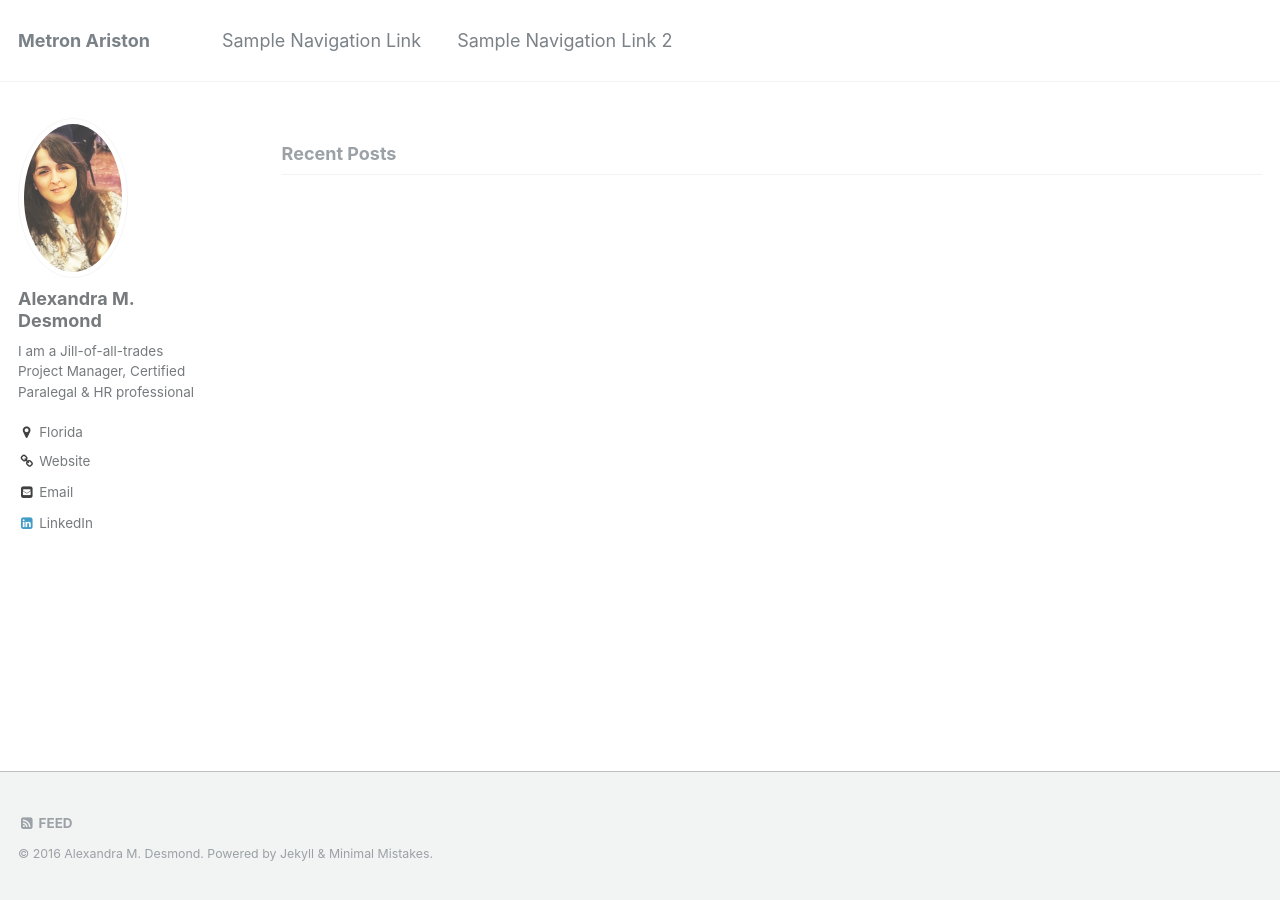
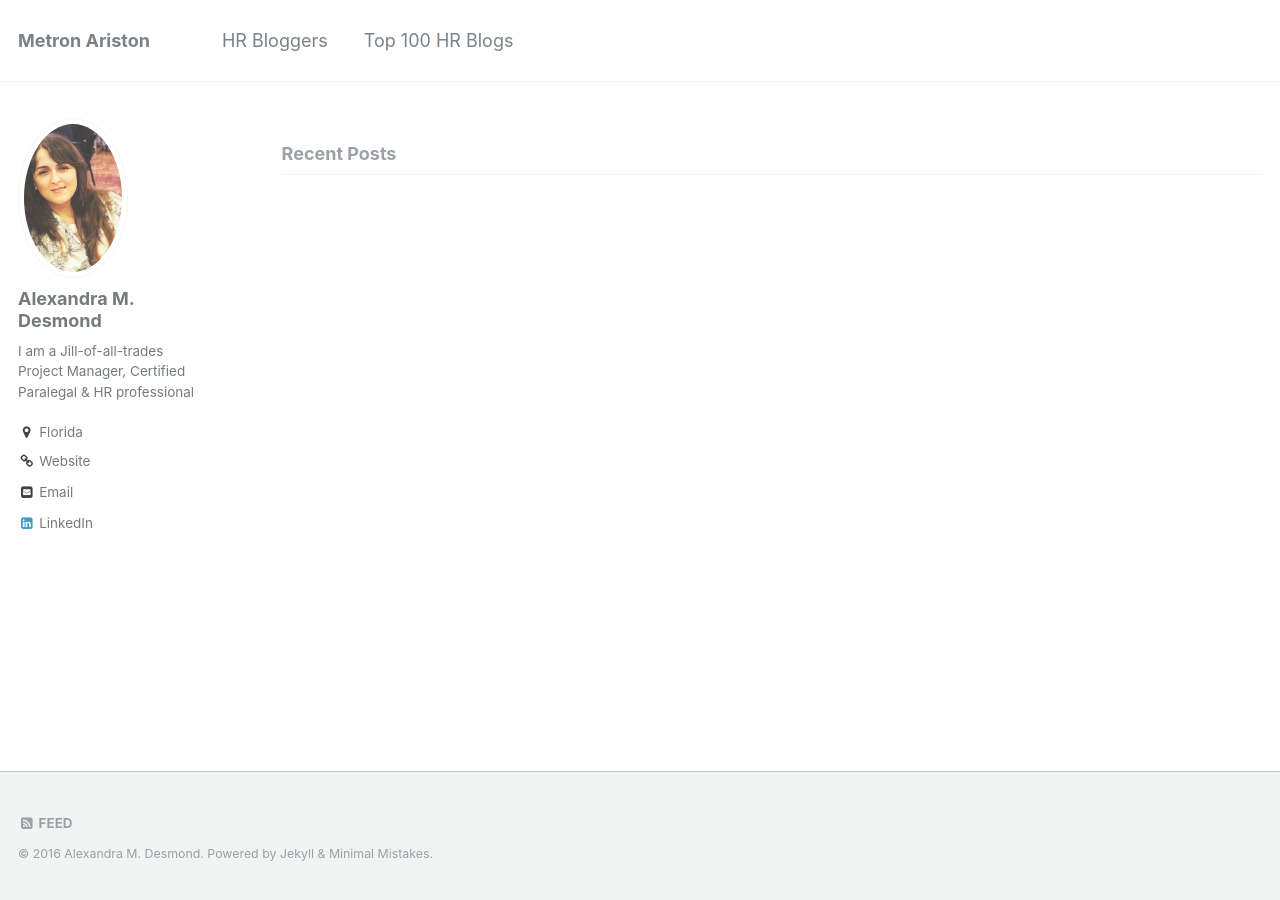
Before and after one commit to firesparks8/firesparks8.github.io, a Jekyll site: the page built from index.html, in a window 1280 px wide. Built offline with Jekyll 4.4.1, drawn with Linux system fonts in a browser that asks for light colours; the list of posts is cut into pages by our own code.

Commit message:
Update navigation.yml

```diff
--- a/_data/navigation.yml
+++ b/_data/navigation.yml
@@ -1,7 +1,7 @@
 # main links links
 main:
-  - title: "Sample Navigation Link"
-    url: https://mmistakes.github.io/minimal-mistakes/docs/navigation/
+  - title: "HR Bloggers"
+    url: http://hrblogger.info/
 
-  - title: "Sample Navigation Link 2"
-    url: /
+  - title: "Top 100 HR Blogs"
+    url: http://blog.feedspot.com/hr-blogs/"
```
